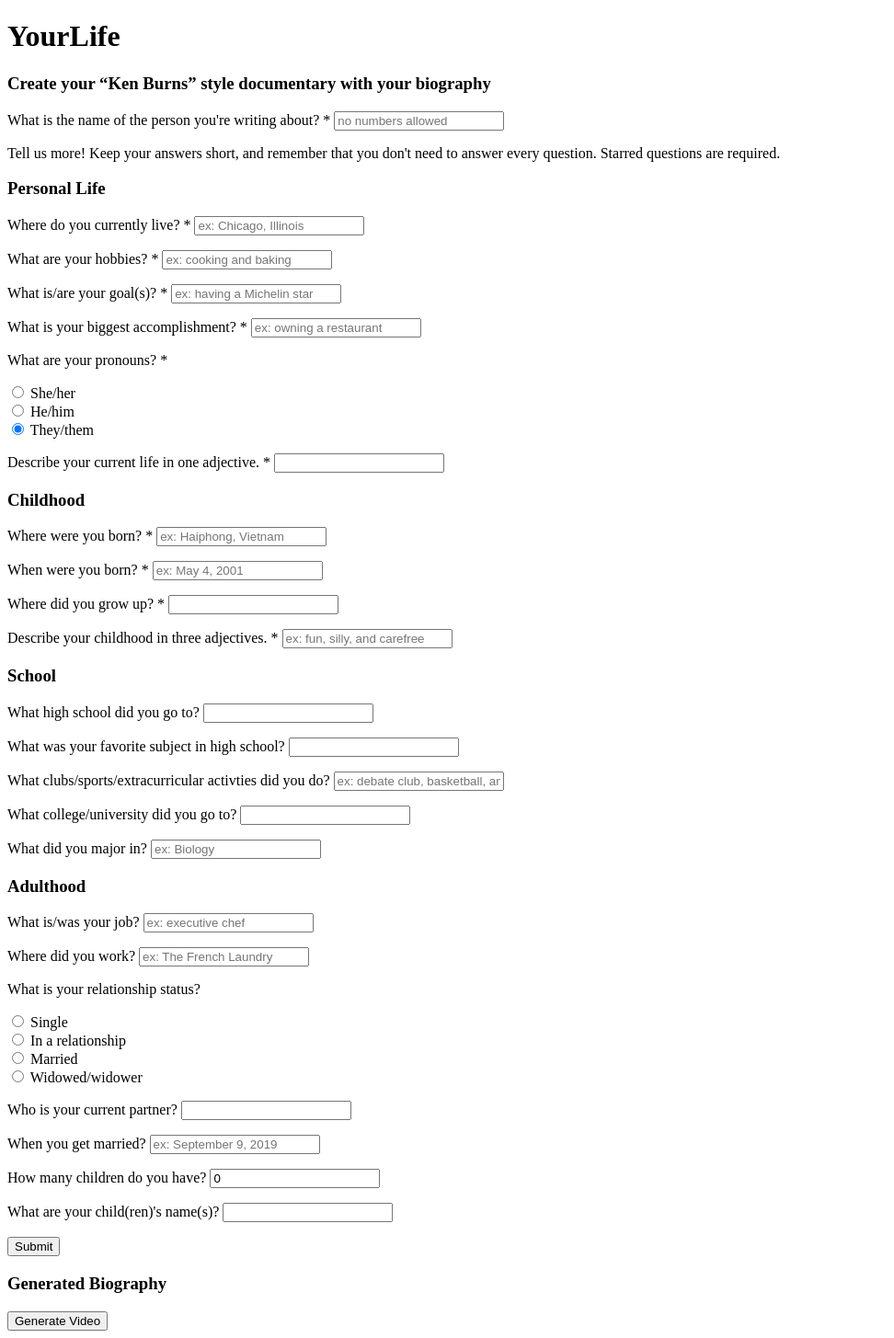
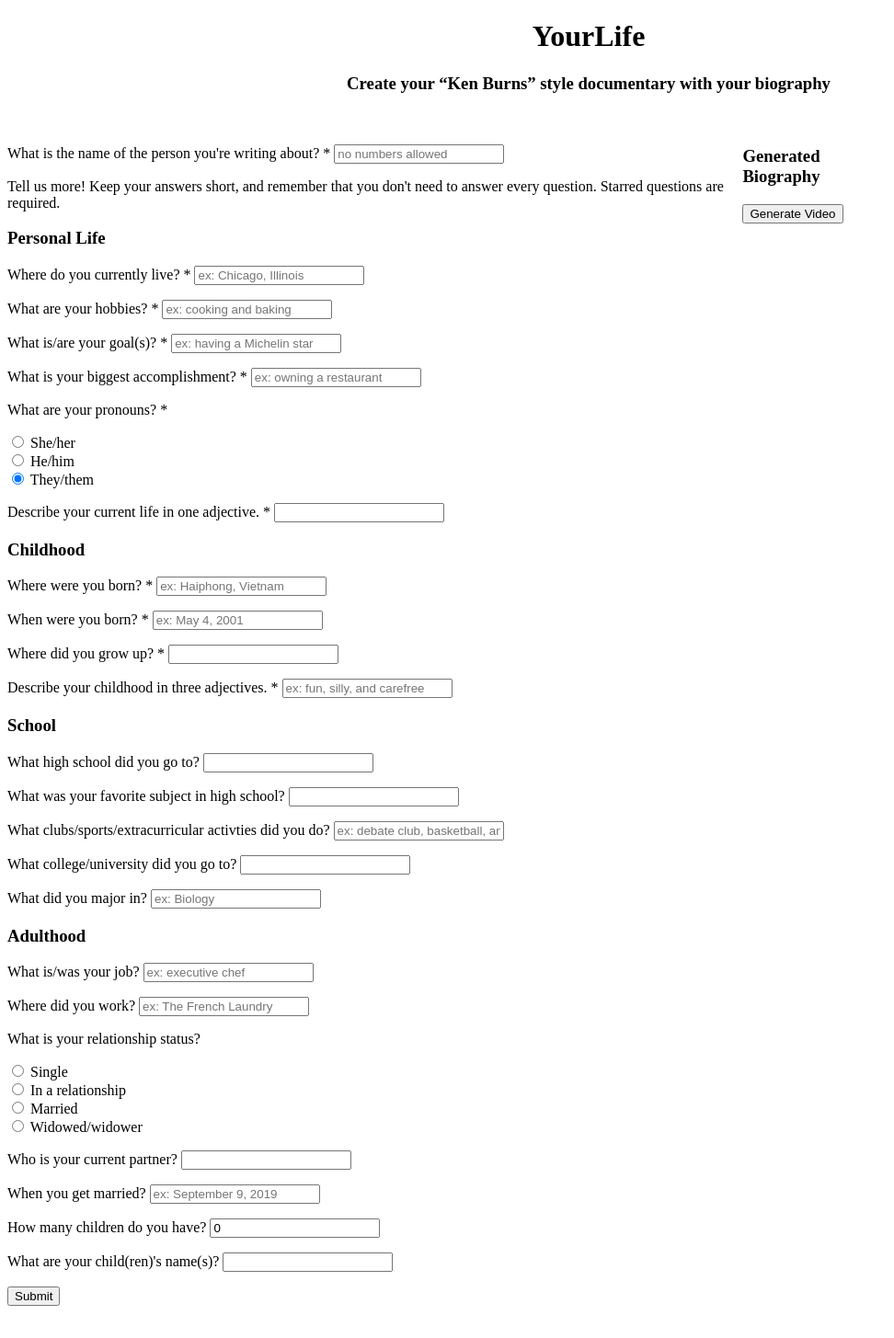
Before and after one commit to wingchi-tam/YourLife, a Flask app: page / in a window 1280 px wide. Shown: the whole page at 92% size, without its empty margins (0-972 px from the left). After the commit the page ends 1420 px from the top, so only its background shows below. Run offline with Flask 2, Linux system fonts and the light colour scheme.

Commit message:
aligned elements

```diff
--- a/main.py
+++ b/main.py
@@ -10,8 +10,6 @@ app = Flask(__name__)
 @app.route('/', methods =["GET", "POST"])
 def gfg():
     if request.method == "POST":
-       # getting input with name = fname in HTML form
-       first_name = request.form.get("name")
        return greetings()
     return render_template("index.html")
 
@@ -100,7 +98,6 @@ def greetings():
 
     return childhood_story + school_story + adulthood_story + personal_story
 
-
 def convert_pronouns(pronouns):
     user_pronouns = {}
     if pronouns == "she-her":
--- a/templates/index.html
+++ b/templates/index.html
@@ -18,13 +18,13 @@
             </div>
         </div>
 
+        <div class="website-body">
             <form id="user-inputs" action="{{ url_for('gfg')}}" method="post">
                 <div class="user-name">
                     <p>What is the name of the person you're writing about? *
                     <input placeholder="no numbers allowed" type="text" name="name" id="name_text" pattern="[A-Za-z\-\s]{1,20}" title="No numbers or special characters">
                 </p>
                 </div>
-
                 <div class="form-explanation">
                     <p>Tell us more! Keep your answers short, and remember that you don't need to answer every question. Starred questions are required.</p>
                 </div>
@@ -131,7 +131,6 @@
                         <input type="radio" id="widowed-widower" value="widowed-widower" name="adult-relationship-status">
                         <label for="widowed-widower">Widowed/widower</label>
                     </div>
-                </div>
                     <div class="question">
                         <p>Who is your current partner?
                         <input type="text" name="adult-partner-name"> </p>
@@ -152,7 +151,6 @@
                 <!-- <input type="text" id="bio_text" oninput="countWord()"  rows="10" cols="50"></textarea> -->
                 <!-- <input type="submit" value="Submit"> -->
                 <button onclick="greetings()"> Submit </button> <br>
-
             </form>
             <div class="hidden" id="generated">
                 <div class="section-heading">
@@ -164,9 +162,7 @@
                     <button class="generate-button">Generate Video</button>
                 </a>
             </div>
-
+        </div>
         <script src="main.js"></script>
     </body>
 </html>
-
-<!-- action="/action_page.php" onkeydown="wordLimit()" -->
--- a/templates/main.js
+++ b/templates/main.js
@@ -15,49 +15,6 @@ function countWord() {
         .innerHTML = count;
 }
 
-function greetings() {
-  var name = document.getElementById("name_text").value;
-  var date = document.getElementById("childhood-birthday").value;
-  var place = document.getElementById("childhood-birthplace").value;
-  var place2 = document.getElementById("childhood-location").value;
-  var adjs = document.getElementById("childhood-description").value;
-  var hs = document.getElementById("school-highschool").value;
-  var subject = document.getElementById("school-favorite-subject").value;
-  var activities = document.getElementById("school-activities").value;
-  var college = document.getElementById("school-college-name").value;
-  var major = document.getElementById("school-major").value;
-  var role = document.getElementById("adult-job").value;
-  var job = document.getElementById("adult-job-location").value;
-  var curr_partner = document.getElementById("adult-partner-name").value;
-  var meeting_date = document.getElementById("adult-marriage-status").value;
-  var children_num = document.getElementById("adult-child-number").value;
-  var child_name = document.getElementById("adult-child-name").value;
-  var curr_living = document.getElementById("personal-location").value;
-  var hobbies = document.getElementById("personal-hobbies").value;
-  var goals = document.getElementById("personal-goals").value;
-  var big_A = document.getElementById("personal-accomplishment").value;
-  var final_word = document.getElementById("personal-description").value;
-
-  document.write("Hi, my name is Ken Burns and I will be telling the story of " + name + ". Their story begins on " + date + " in a little place called " + place +". \
-   Although they were a difficult kid to raise, growing up in "+ place2 + ", their childhood was " + adjs + ". <br>");
-
-  document.write("<br> Maturing through the epic highs and lows of elementary and middle school, "+ name + " finally began their epic adventure at "+ hs +". Despite riding the \
-  emotionally charged rollercoaster that high school is, nothing brightened their days more than attending "+ subject +". Moreover, when tests and classes didn’t fill "+ name + "’s schedule, \
-  they really enjoyed participating in "+ activities +". Yet, as classes, tests and SATs were crunched,\
-   "+ name + " pushed through the hurdles of everything required by college admissions to finally get into their dream school: "+ college +". \
-   There, the parties, clubs, difficult classes, and stressful environment never stopped "+name+" from completing their degree in "+ major +". <br>");
-
-  document.write("<br> The struggles of real life hit when they started their first job as a "+ role+" at "+job+". Currently, their relationship status is REL_STATUS - who would have thought!. \
-   Their favorite activity at home is cuddling with "+curr_partner+". Despite the temptation to see other people, they’ve been loyally by each other's side since "+meeting_date+". \
-   Due to poor planning, they are now stuck raising "+children_num+" child[ren]. However, they’re all growing up to be amazing people and their names are "+child_name+". <br>");
-
-  document.write("<br> Now, "+ name +" resides in "+ curr_living +" where they spend their free time doing the things they love such as "+hobbies+". Although "+name+" enjoys their life\
-   in "+curr_living+" doing what they love, "+name+" has bigger aspirations. Sometimes, late at night, when everything is quiet and the stars are perfectly aligned,\
-    "+name+" dreams to "+ goals +". Until then, "+name+" relishes on his biggest accomplishment – when they "+big_A+". Living such an eventful life, it seems almost\
-     impossible to capture it all in one word, but if I had to, I would choose s"+final_word+".");
-
-  }
-
 document.getElementById("bio_text").addEventListener("keypress", function(evt){
 
     var words = this.value.split(/\s+/);
--- a/templates/style.css
+++ b/templates/style.css
@@ -1,3 +1,19 @@
 #name_text {
     resize: None;
 }
+
+/* .hidden {
+    display: none;
+} */
+
+.website-body {
+    display: flex;
+    justify-content: space-between;
+    padding-right: 300px;
+    padding-top: 20px;
+
+}
+
+.website-heading {
+    text-align: center;
+}
```
Lines whose indentation alone changed are shown as unchanged.
